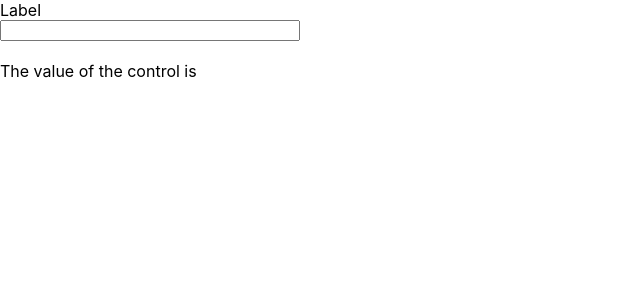
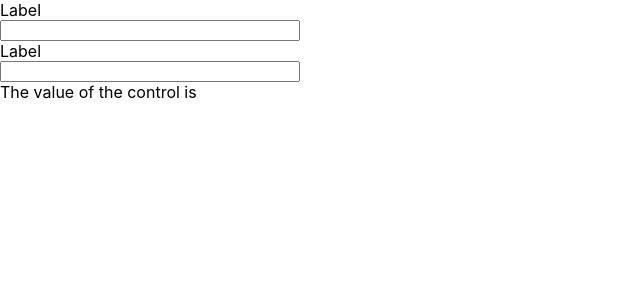
Before and after one commit to AshWlk/cipher-tools, a React (Create React App) app: page / in a window 1280 px wide. Shown: the top 300 px of the page, without its empty margins (0-640 px from the left). Built offline with nearby package versions, Linux system fonts and the light colour scheme.

Commit message:
Basic form component

```diff
--- a/src/App.tsx
+++ b/src/App.tsx
@@ -1,21 +1,26 @@
-import React, { useState } from 'react';
-import './App.css';
-import Input from './components/input/Input';
+import React, { useState } from "react";
+import "./App.css";
+import Form from "./components/form/Form";
+import Input from "./components/input/Input";
 
 const App = () => {
-  const [value, setValue] = useState('');
+   const [value, setValue] = useState<Record<string, string>>();
+   const handleOnStateChange = (state: Record<string, string>): void => {
+      setValue(state);
+      console.log(state);
+   };
 
-  return (
-    <div>
-      <div style={{ maxWidth: '300px' }}>
-        <Input label='Label' onChange={(event) => setValue(event.target.value)} />
+   return (
+      <div>
+         <div style={{ maxWidth: "300px" }}>
+            <Form onStateChange={handleOnStateChange}>
+               <Input label="Label" name="test-1" />
+               <Input label="Label" name="test-2" />
+            </Form>
+         </div>
+         <div>The value of the control is {value?.["test-1"]}</div>
       </div>
-      <br />
-      <div>
-        The value of the control is {value}
-      </div>
-    </div>
-  );
-}
+   );
+};
 
 export default App;
--- /dev/null
+++ b/src/components/form/Form.tsx
@@ -0,0 +1,35 @@
+import React, { ReactElement, useState } from "react";
+import { InputProps } from "../input/Input";
+
+export interface FormProps extends React.DetailedHTMLProps<React.FormHTMLAttributes<HTMLFormElement>, HTMLFormElement> {
+   children: ReactElement<InputProps>[];
+   state?: Record<string, string>;
+   onStateChange?: (newState: Record<string, string>) => void;
+}
+
+const Form = (props: FormProps): JSX.Element => {
+   const [formState, setFormState] = useState(props.state);
+   const handleStateChanged = (event: React.ChangeEvent<HTMLInputElement>) => {
+      const newFormState = {
+         ...formState,
+         [event.target.name]: event.target.value,
+      };
+
+      setFormState(newFormState);
+      props.onStateChange?.(newFormState);
+   };
+
+   const mapChildren = (children: ReactElement<InputProps>[]): ReactElement<InputProps>[] => {
+      return children.map((c) => ({
+         ...c,
+         props: {
+            ...c.props,
+            onChange: handleStateChanged,
+         },
+      }));
+   };
+
+   return <form {...props}>{mapChildren(props.children)}</form>;
+};
+
+export default Form;
```
